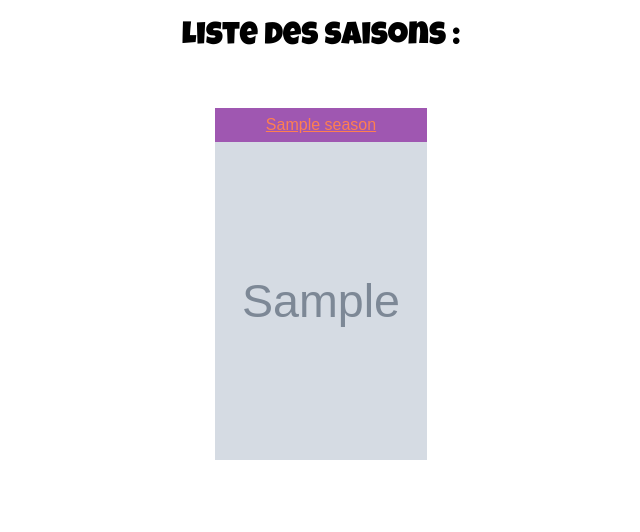
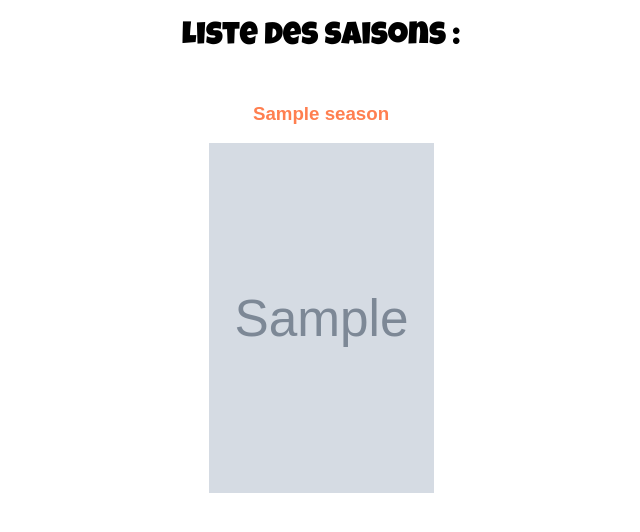
Before and after one commit to LouGrom/JojoDb, a Symfony app: template templates/default/homepage.html.twig in a window 1280 px wide. Shown: the part 80-612 px from the top of the page, without its empty margins (319-959 px from the left). Run offline with Twig, Linux system fonts and the light colour scheme; the template is opened without the code that fills it: most values are stand-ins (such as "Sample title", 1, 10 or a date in 2020); grey boxes marked "Sample" are stand-in pictures; some libraries are stand-ins or nearby versions.

Commit message:
:lipstick: completed homepage UI & design

```diff
--- a/public/css/style.css
+++ b/public/css/style.css
@@ -24,6 +24,11 @@ a:visited {
     justify-content: space-around;
 }
 
+img {
+    width: 225px;
+    height: 350px;
+}
+
 .postersHome {
     display: flex;
     flex-direction: column;
@@ -31,11 +36,21 @@ a:visited {
     text-align: center;
 }
 
-.postersHome a {
+.main-contain a {
     display: block;
-    background-color: rgb(159, 87, 177);
     padding: 0.5em;
-    width: 196px;
+    text-align: center;
+    text-decoration: none;
+    width: 241px;
+    height: 425px;
+    transition: color 0.5s ease;
+    transition: transform 0.5s ease;
+}
+
+.main-contain a:hover {
+    background-color: rgba(159, 87, 177, 0.61);
+    color: white;
+    transform: scale(1.1, 1.1);
 }
 
 .postersHome img {
--- a/templates/default/homepage.html.twig
+++ b/templates/default/homepage.html.twig
@@ -9,10 +9,10 @@
 <div class="main-contain">
 {% for season in seasons %}
 
-    <div class="postersHome">
-        <a href="{{ path('season_view',{'id' : season.id})}}"> {{ season.name }}</a>
+    <a href="{{ path('season_view',{'id' : season.id})}}">
+        <h3>{{ season.name }}</h3>
         <img src="{{ season.picture }}" alt="picture jojo season">
-    </div>
+    </a>
 
 {% endfor %}
 </div>
--- a/templates/season/view.html.twig
+++ b/templates/season/view.html.twig
@@ -18,7 +18,7 @@
 {% for character in season.characters %}
     <div>
         <a href="{{ path('character_view',{'id' : character.id})}}">{{ character.name }}</a>
-        <img src="{{ character.picture }}" alt="character picture">
+        <img src="{{ character.picture }}" alt="character picture" href="{{ path('character_view',{'id' : character.id})}}">
     </div>
 {% endfor %}
 </div>
```
